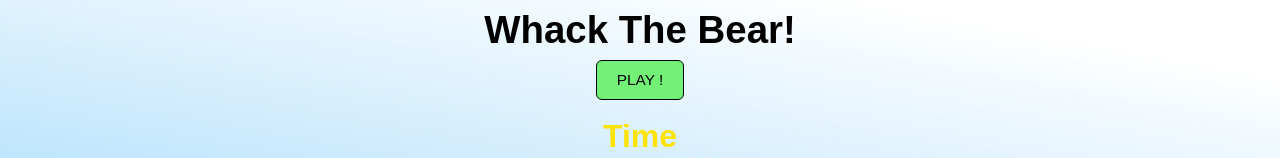
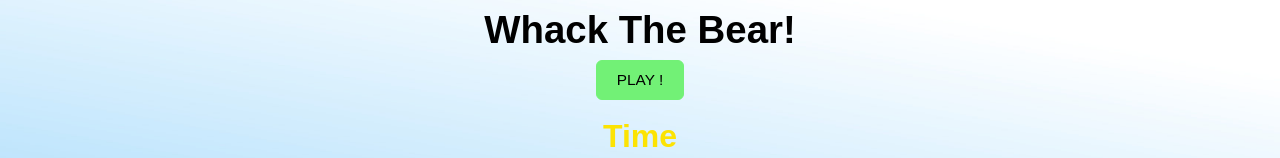
Before and after one commit to selinapuspita/Whack-The-Bear, a plain HTML site: page index.html in a window 1280 px wide. Shown: the top 158 px of the page. Drawn offline with Linux system fonts and the light colour scheme.

Commit message:
change border color

```diff
--- a/css/style.css
+++ b/css/style.css
@@ -31,7 +31,7 @@ button {
     border-radius: 6px;
     padding: 10px 20px;
     font-size: 1.2vw;
-    border: 1px solid black;
+    border: 1px solid #72f176;
     cursor: pointer;
 }
 
```
